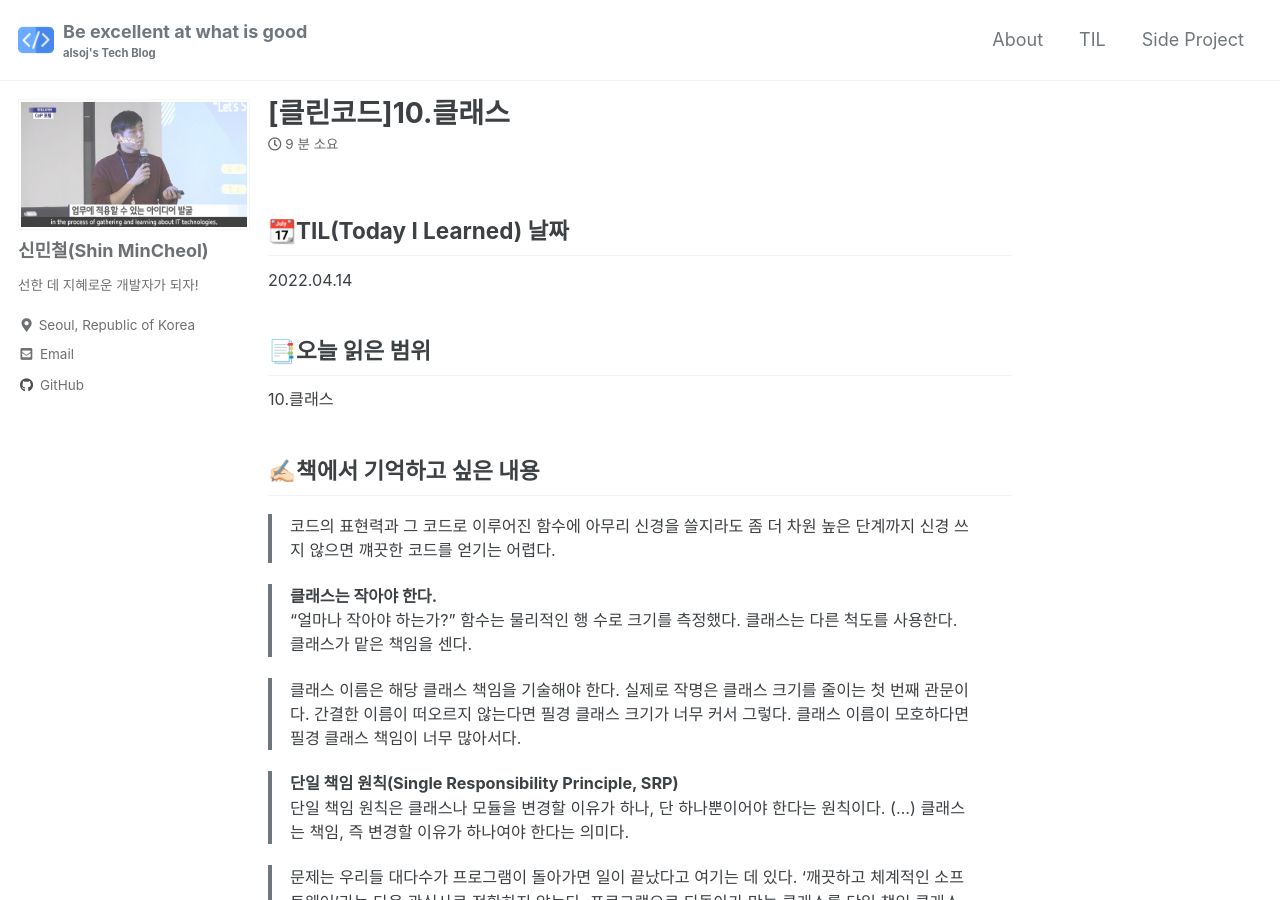
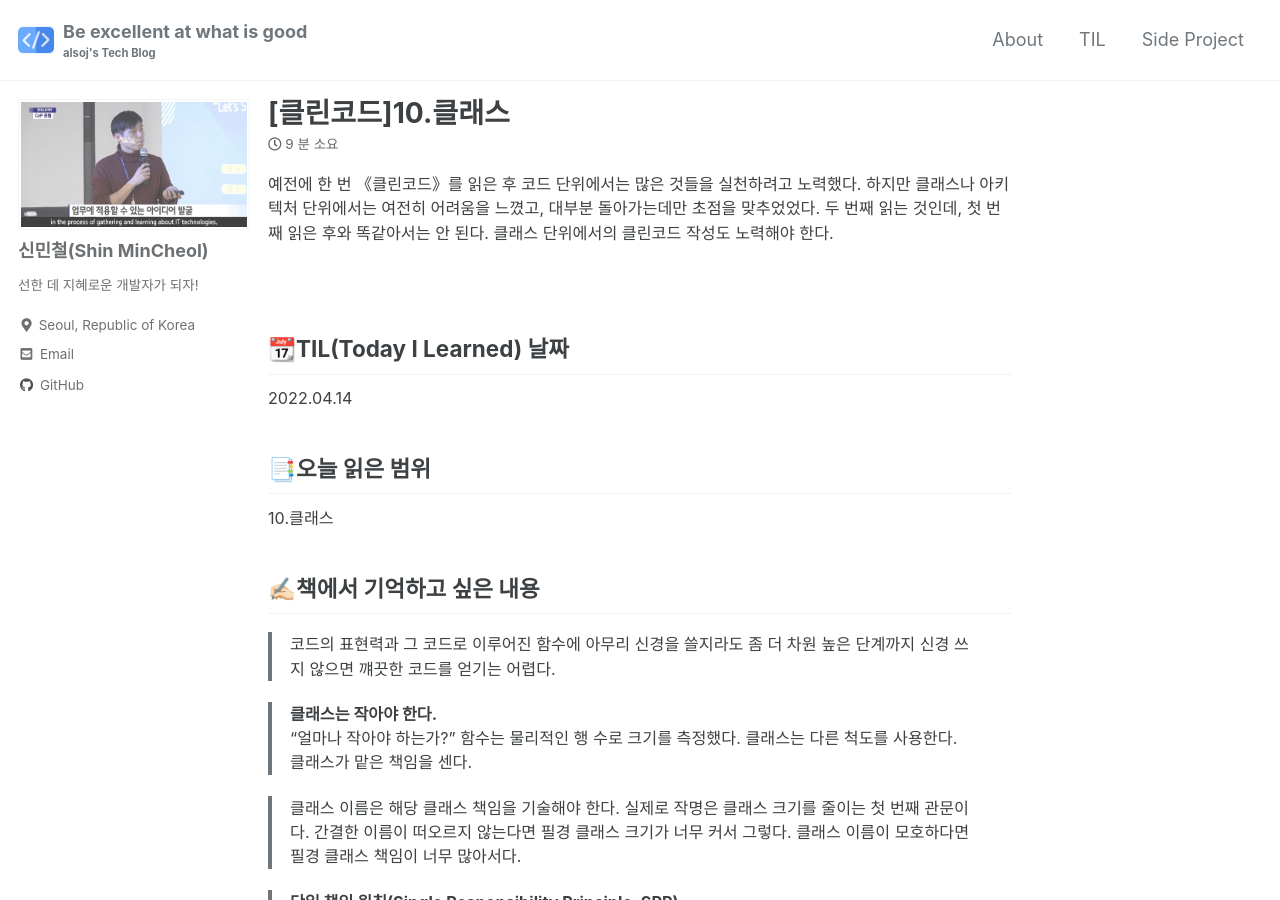
Before and after one commit to alsoj/alsoj.github.io, a Jekyll site: the page built from _posts/til/clean code/2022-04-14-[클린코드]10.클래스.md, in a window 1280 px wide and 900 px high. Built offline with Jekyll 4.4.1, drawn with Linux system fonts in a browser that asks for light colours; cached includes are drawn as plain includes; comment, search, counter and statistics services are not loaded; some of the changed text lies outside the part shown.

Commit message:
modify TIL clean code

```diff
--- a/_posts/til/clean code/2022-04-14-[클린코드]10.클래스.md
+++ b/_posts/til/clean code/2022-04-14-[클린코드]10.클래스.md
@@ -7,6 +7,10 @@ tags:
   - Clean Code
   - Programming
 ---
+
+예전에 한 번 《클린코드》를 읽은 후 코드 단위에서는 많은 것들을 실천하려고 노력했다. 하지만 클래스나 아키텍처 단위에서는 여전히 어려움을 느꼈고, 대부분 돌아가는데만 초점을 맞추었었다. 두 번째 읽는 것인데, 첫 번째 읽은 후와 똑같아서는 안 된다. 클래스 단위에서의 클린코드 작성도 노력해야 한다.
+
+<br />
 
 ## 📆TIL(Today I Learned) 날짜
 
@@ -48,12 +52,6 @@ tags:
 
 <br />
 
-## ❗오늘 읽은 소감은?
-
-- 예전에 한 번 《클린코드》를 읽은 후 코드 단위에서는 많은 것들을 실천하려고 노력했다. 하지만 클래스나 아키텍처 단위에서는 여전히 어려움을 느꼈고, 대부분 돌아가는데만 초점을 맞추었었다. 두 번째 읽는 것인데, 첫 번째 읽은 후와 똑같아서는 안 된다. 클래스 단위에서의 클린코드 작성도 노력해야 한다.
-
-<br />
-
 ## ❓궁금한 내용, 잘 이해되지 않는 내용
 
 - 클래스 설계 원칙 DIP(Dependency Inversion Principle)이란? 객체 지향 프로그래밍에서 의존관계 역전 원칙은 소프트웨어 모듈들을 분리하는 특정 형식을 지칭한다. 이 원칙을 따르면, 상위 계층(정책 결정)이 하위 계층(세부 사항)에 의존하는 전통적인 의존관계를 반전(역전)시킴으로써 상위 계층이 하위 계층의 구현으로부터 독립되게 할 수 있다. 이 원칙은 다음과 같은 내용을 담고 있다.
```
